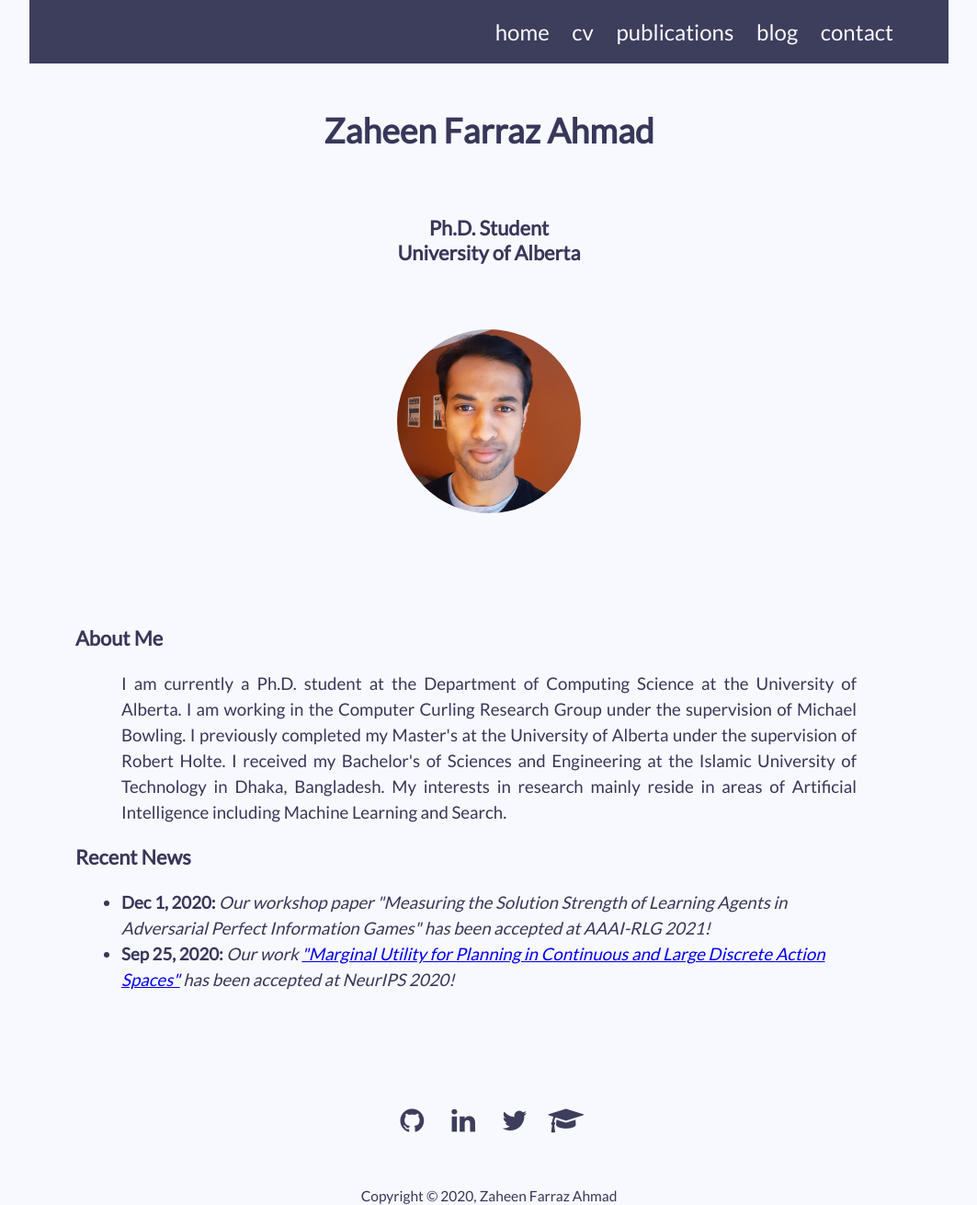
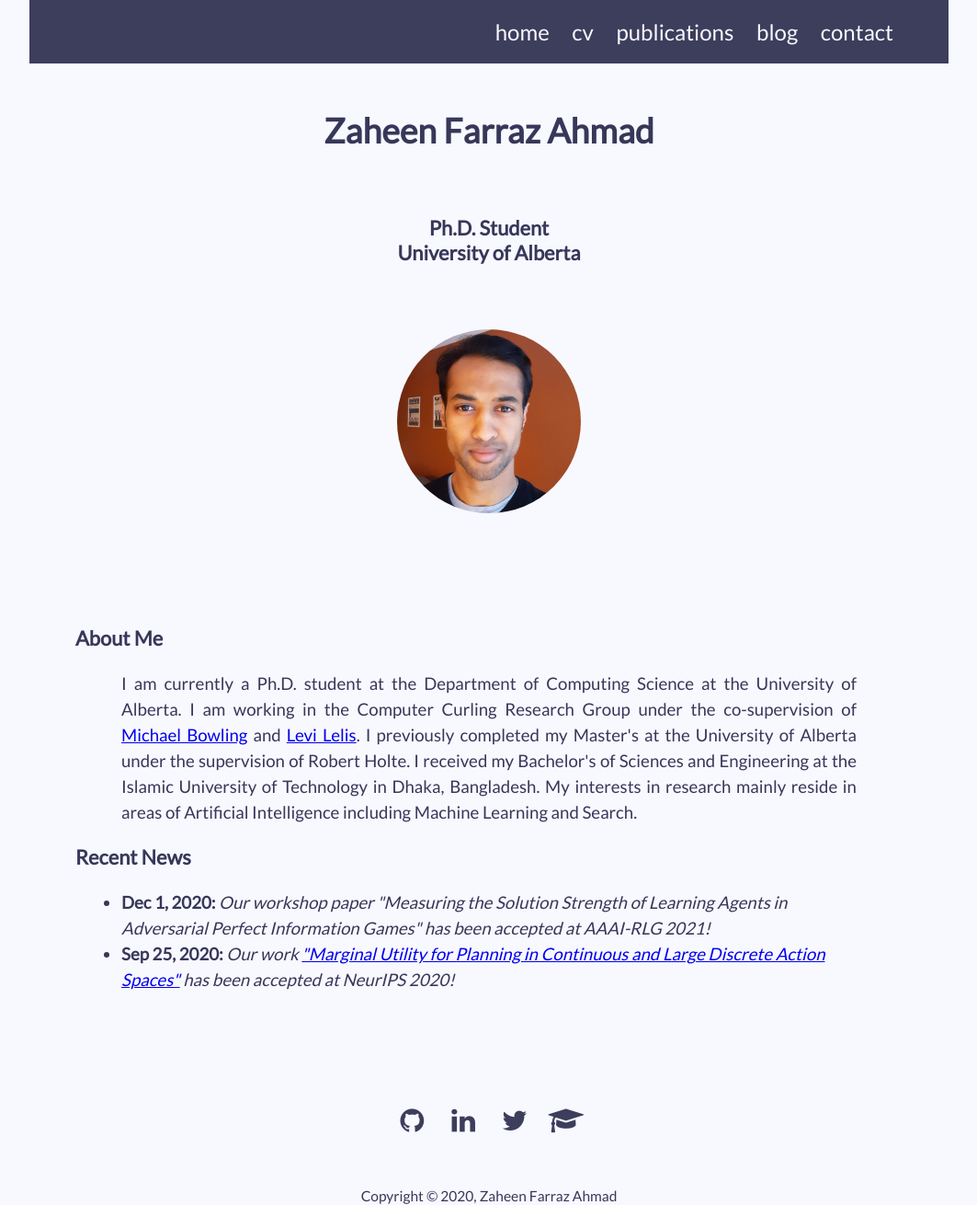
Before and after one commit to zfahmad/zfahmad.github.io, a Jekyll site: the page built from index.html, in a window 1280 px wide. Shown: the whole page at 92% size, without its empty margins (108-1171 px from the left). Built offline with Jekyll 4.4.1, drawn with Linux system fonts in a browser that asks for light colours.

Commit message:
Update index.html

```diff
--- a/index.html
+++ b/index.html
@@ -10,7 +10,8 @@ title: Home
 <p style="text-align:justify;padding-left:50px;padding-right:50px;line-height:1.5">
 I am currently a Ph.D. student at the Department of Computing Science at the
 University of Alberta. I am working in the Computer Curling
-Research Group under the supervision of Michael Bowling. I previously completed
+Research Group under the co-supervision of <a href="https://webdocs.cs.ualberta.ca/~bowling">Michael Bowling</a>
+and <a href="https://webdocs.cs.ualberta.ca/~santanad">Levi Lelis</a>. I previously completed
 my Master's at
 the University of Alberta under the supervision of Robert Holte. I received my
 Bachelor's of Sciences and Engineering at the Islamic University of Technology
```
